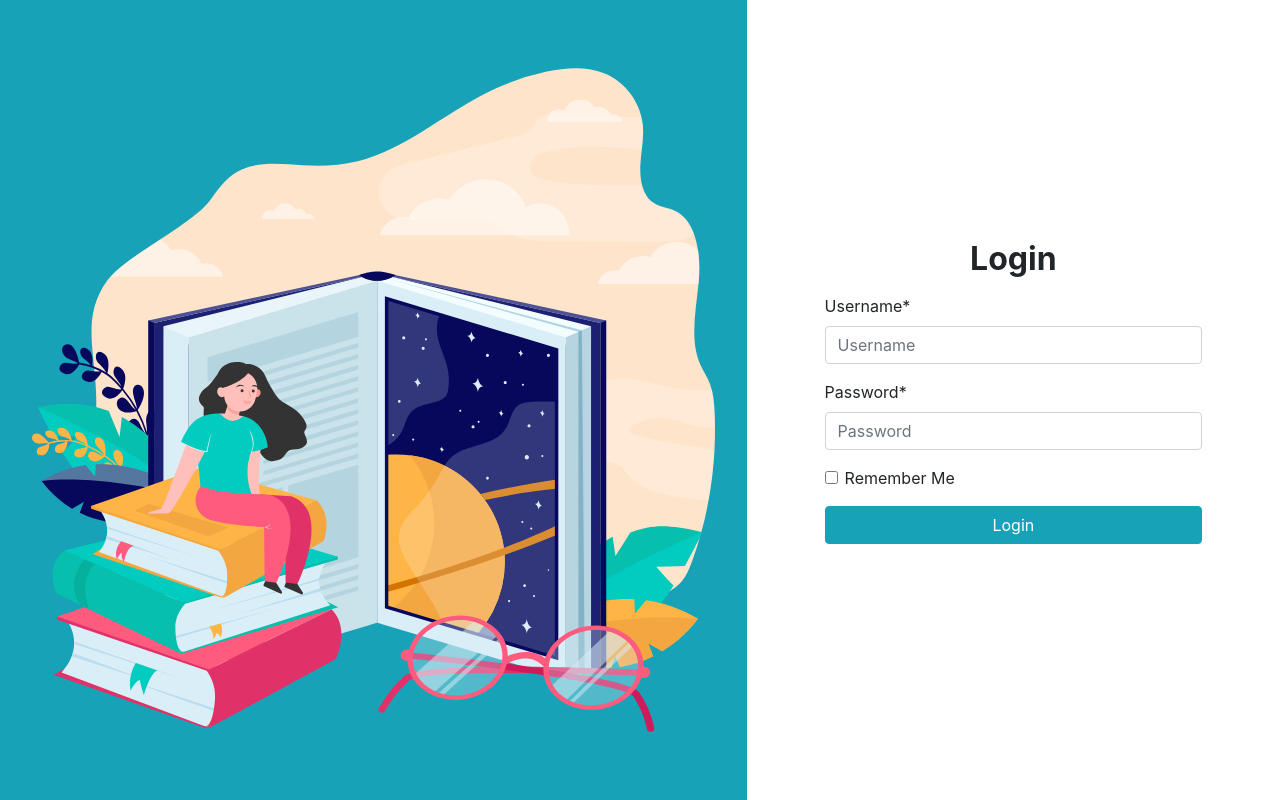
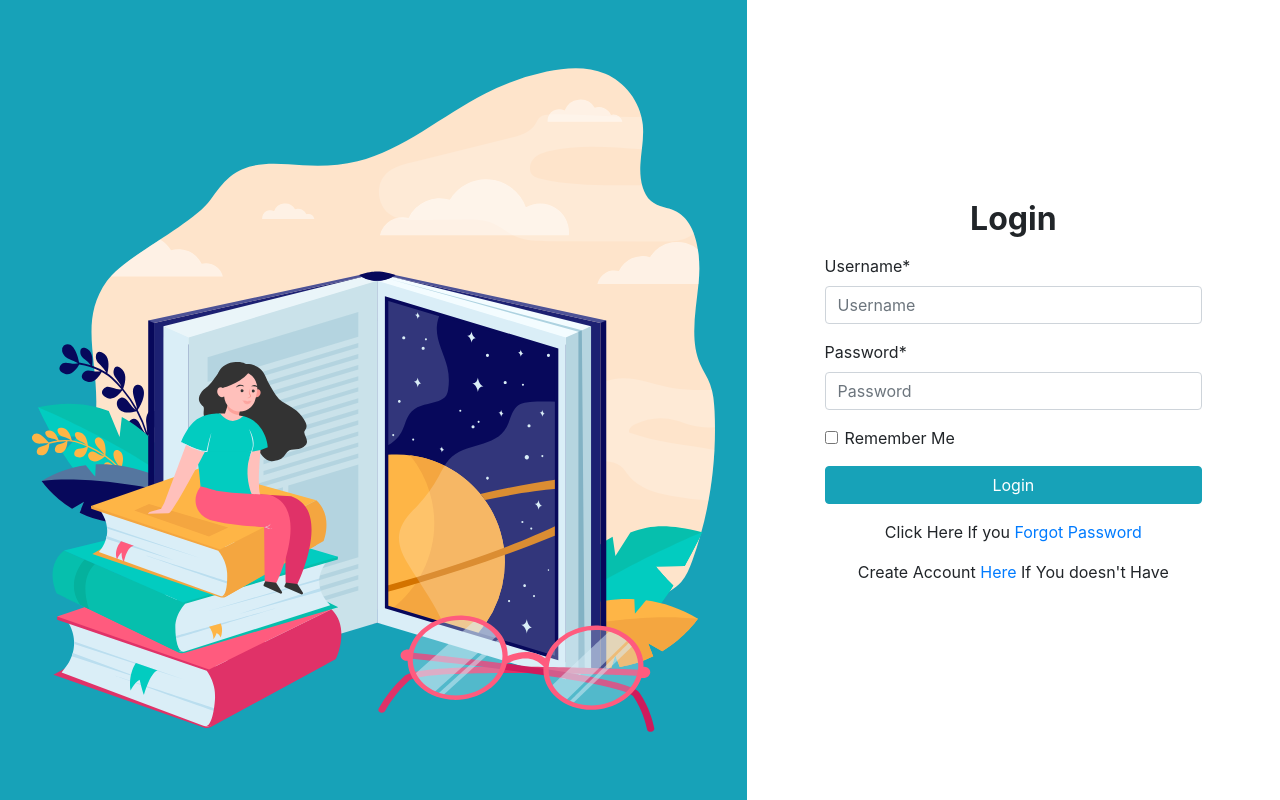
Before and after one commit to annisa-maharani/portfolio, a Django app: page /accounts/login/ in a window 1280 px wide. Run offline with Django 3.2, Linux system fonts and the light colour scheme; some libraries are stand-ins or nearby versions.

Commit message:
login and signup

```diff
--- a/beauty_care/settings.py
+++ b/beauty_care/settings.py
@@ -164,7 +164,7 @@ STATIC_ROOT = join(BASE_DIR, 'static/root')
 MEDIA_URL = '/media/'
 MEDIA_ROOT = join(BASE_DIR, 'media')
 
-LOGIN_REDIRECT_URL = '/wpcp-admin/'
+LOGIN_REDIRECT_URL = '/'
 ACCOUNT_LOGOUT_REDIRECT_URL = "/accounts/login"
 ACCOUNT_SIGNUP_REDIRECT_URL = '/accounts/login/'
 ACCOUNT_EMAIL_CONFIRMATION_AUTHENTICATED_REDIRECT_URL = '/'
--- a/templates/account/login.html
+++ b/templates/account/login.html
@@ -51,7 +51,7 @@
 
             </div>
             <div class="col-md-5 col-12 d-flex align-items-center justify-content-center">
-                <form action="#login" method="POST" class="w-75">
+                <form action="" method="POST" class="w-75">
                     <div class="form-group">
                         <h2 class="font-weight-bold text-center">Login</h2>
                     </div>
@@ -95,12 +95,12 @@
 <!--                            Login-->
 <!--                        </a>-->
 <!--                    </div>-->
-<!--                    <div class="form-group" style="text-align: center;">-->
-<!--                        Click Here If you <a class="button text-decoration-none secondaryAction" href="{% url 'account_reset_password' %}">{% trans "Forgot Password" %}</a>-->
-<!--                    </div>-->
-<!--                    <div class="form-group" style="text-align: center;">-->
-<!--                        Create E-Libs Account <a href="/accounts/signup/" class="text-decoration-none">Here</a> If You doesn't Have-->
-<!--                    </div>-->
+                    <div class="form-group" style="text-align: center;">
+                        Click Here If you <a class="button text-decoration-none secondaryAction" href="{% url 'account_reset_password' %}">{% trans "Forgot Password" %}</a>
+                    </div>
+                    <div class="form-group" style="text-align: center;">
+                        Create Account <a href="/accounts/signup/" class="text-decoration-none">Here</a> If You doesn't Have
+                    </div>
                 </form>
             </div>
         </div>
--- a/templates/account/signup.html
+++ b/templates/account/signup.html
@@ -22,7 +22,7 @@
     <div class="container-fluid">
         <div class="main-row row">
             <div class="ilustration-container col-md-7 bg-info d-md-flex d-none">
-                <img src="{% static 'images/ilustrasi-login.svg' %}" alt="ilustrasi" class="img-fluid" style="object-fit: contain;">
+                <img src="{% static 'beauty/img/login.svg' %}" alt="ilustrasi" class="img-fluid" style="object-fit: contain;">
 
             </div>
             <div class="col-md-5 col-12 d-flex align-items-center justify-content-center">
```
Also changed, not shown: db.sqlite3.
